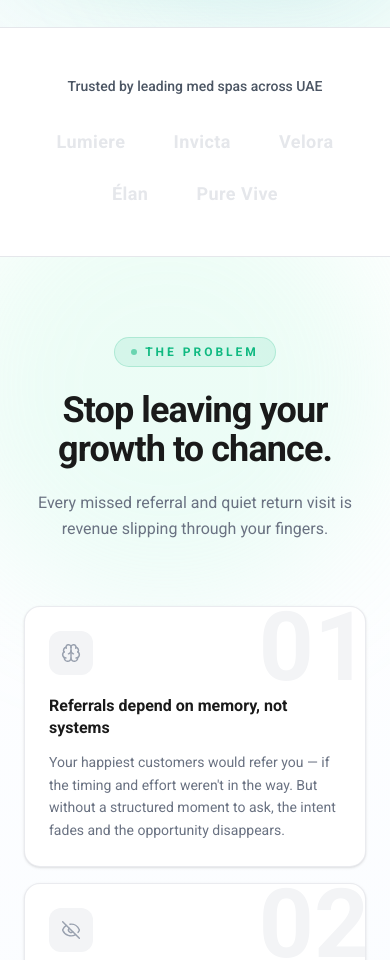
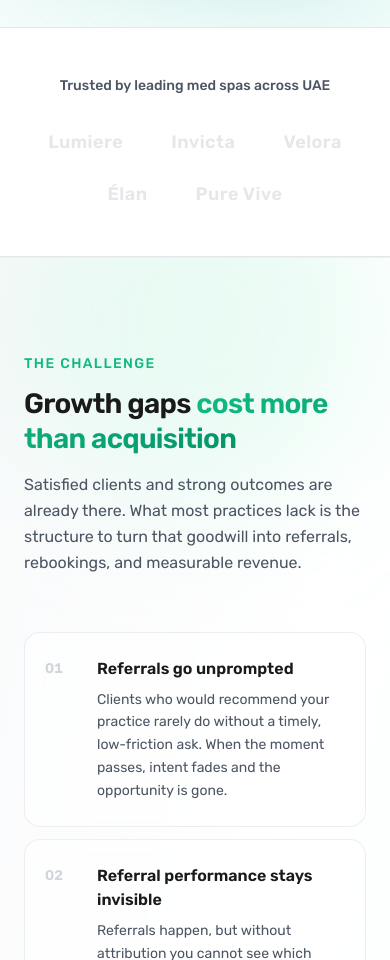
Before and after one commit to ArslanHaaider/refer-apex, a Next.js app: page / in a window 390 px wide. Shown: the part 1040-2000 px from the top of the page. Built offline with nearby package versions, Linux system fonts and the light colour scheme.

Commit message:
Update font to Rubik and enhance global styles. Introduce new animations for icons and cards in the Problem Statement component, and restructure layout for improved responsiveness and visual appeal.

```diff
--- a/src/app/globals.css
+++ b/src/app/globals.css
@@ -11,7 +11,7 @@
   --color-gray-200: #e5e7eb;
   --color-off-white: #f9fafb;
 
-  --font-sans: var(--font-roboto), ui-sans-serif, system-ui, sans-serif;
+  --font-sans: var(--font-rubik), ui-sans-serif, system-ui, sans-serif;
 
   --animate-hero-pop: hero-image-pop 0.9s cubic-bezier(0.22, 1, 0.36, 1) 0.5s both;
 }
@@ -69,5 +69,31 @@
 body {
   background-color: #ffffff;
   color: #1a1a1a;
-  font-family: var(--font-roboto), ui-sans-serif, system-ui, sans-serif;
+  font-family: var(--font-rubik), ui-sans-serif, system-ui, sans-serif;
 }
+
+@keyframes icon-breathe {
+  0%, 100% {
+    box-shadow: 0 0 0 0 rgba(16, 185, 129, 0);
+  }
+  50% {
+    box-shadow: 0 0 0 6px rgba(16, 185, 129, 0.12);
+  }
+}
+
+@keyframes card-shimmer {
+  0%, 100% {
+    opacity: 0.5;
+  }
+  50% {
+    opacity: 1;
+  }
+}
+
+.animate-icon-breathe {
+  animation: icon-breathe 2.8s ease-in-out infinite;
+}
+
+.animate-card-shimmer {
+  animation: card-shimmer 3s ease-in-out infinite;
+}
--- a/src/components/landing/problem-statement.tsx
+++ b/src/components/landing/problem-statement.tsx
@@ -1,190 +1,109 @@
-"use client";
-
-import { useEffect, useRef, useState } from "react";
-import {
-  Brain,
-  CalendarX,
-  EyeOff,
-  MessageSquareWarning,
-  PhoneMissed,
-  Puzzle,
-} from "lucide-react";
-import type { LucideIcon } from "lucide-react";
-import { PROBLEMS } from "@/lib/landing-data";
+import { PROBLEMS, PROBLEM_STATS } from "@/lib/landing-data";
 import { Container } from "@/components/ui/container";
-
-const iconMap: Record<(typeof PROBLEMS)[number]["icon"], LucideIcon> = {
-  brain: Brain,
-  "eye-off": EyeOff,
-  "calendar-x": CalendarX,
-  "message-square-warning": MessageSquareWarning,
-  "phone-missed": PhoneMissed,
-  puzzle: Puzzle,
-};
-
-function useInView(threshold = 0.15) {
-  const ref = useRef<HTMLDivElement>(null);
-  const [inView, setInView] = useState(false);
-
-  useEffect(() => {
-    const el = ref.current;
-    if (!el) return;
-    const obs = new IntersectionObserver(
-      ([entry]) => {
-        if (entry.isIntersecting) setInView(true);
-      },
-      { threshold },
-    );
-    obs.observe(el);
-    return () => obs.disconnect();
-  }, [threshold]);
-
-  return { ref, inView };
-}
+import { Section } from "@/components/ui/section";
 
 export function ProblemStatement() {
-  const [activeIndex, setActiveIndex] = useState<number | null>(null);
-  const { ref: headerRef, inView: headerInView } = useInView(0.4);
-  const { ref: gridRef, inView: gridInView } = useInView(0.08);
-
   return (
-    <section
+    <Section.Root
       id="problems"
-      className="relative overflow-hidden bg-gradient-to-b from-white via-blue-50/40 to-emerald-50/30 py-20"
+      className="relative overflow-hidden border-t border-gray-200/60 bg-gradient-to-br from-off-white via-white to-emerald-50/40 py-24"
     >
-      {/* Decorative blobs — same language as Hero */}
       <div
-        className="pointer-events-none absolute -top-24 right-0 h-[28rem] w-[28rem] rounded-full bg-emerald-200/20 blur-3xl"
+        className="pointer-events-none absolute -top-32 right-0 h-96 w-96 rounded-full bg-emerald-200/20 blur-3xl"
         aria-hidden="true"
       />
       <div
-        className="pointer-events-none absolute bottom-0 left-1/3 h-72 w-72 rounded-full bg-blue-200/20 blur-3xl"
+        className="pointer-events-none absolute bottom-0 left-1/4 h-72 w-72 rounded-full bg-blue-100/30 blur-3xl"
         aria-hidden="true"
       />
 
       <Container className="relative">
-        {/* Header */}
+        <div className="grid gap-14 lg:grid-cols-[minmax(0,0.4fr)_minmax(0,1fr)] lg:gap-20">
+          <div className="lg:sticky lg:top-28 lg:self-start">
+            <Section.Eyebrow>The Challenge</Section.Eyebrow>
+            <h2 className="text-[28px] font-semibold leading-tight tracking-tight sm:text-[36px]">
+              <span className="text-charcoal">Growth gaps </span>
+              <span className="bg-gradient-to-r from-emerald to-emerald-dark bg-clip-text text-transparent">
+                cost more than acquisition
+              </span>
+            </h2>
+            <Section.Body className="max-w-md text-gray-600">
+              Satisfied clients and strong outcomes are already there. What most
+              practices lack is the structure to turn that goodwill into
+              referrals, rebookings, and measurable revenue.
+            </Section.Body>
+
+            <dl className="mt-10 hidden space-y-4 border-t border-gray-200/80 pt-8 lg:block">
+              {PROBLEM_STATS.map((stat) => (
                 <div
-          ref={headerRef}
-          className={`mx-auto max-w-2xl text-center transition-all duration-700 ease-out motion-reduce:translate-y-0 motion-reduce:opacity-100 ${
-            headerInView ? "translate-y-0 opacity-100" : "translate-y-8 opacity-0"
-          }`}
+                  key={stat.label}
+                  className="group rounded-xl border border-transparent bg-white/50 px-4 py-4 transition-all duration-300 hover:-translate-y-0.5 hover:border-emerald/15 hover:bg-white hover:shadow-md hover:shadow-emerald/5"
                 >
-          <span className="inline-flex items-center gap-2 rounded-full border border-emerald/20 bg-emerald/10 px-4 py-1.5 text-xs font-bold tracking-[0.25em] text-emerald uppercase">
-            <span className="h-1.5 w-1.5 animate-pulse rounded-full bg-emerald" />
-            The Problem
-          </span>
-          <h2 className="mt-6 text-[36px] font-bold leading-[1.1] tracking-tight text-charcoal sm:text-[44px]">
-            Stop leaving your growth
-            <br className="hidden sm:block" /> to chance.
-          </h2>
-          <p className="mt-5 text-base leading-relaxed text-gray-500">
-            Every missed referral and quiet return visit is revenue slipping through your fingers.
-          </p>
+                  <dt className="text-2xl font-semibold tracking-tight text-charcoal transition-colors duration-300 group-hover:text-emerald">
+                    {stat.value}
+                  </dt>
+                  <dd className="mt-1 text-sm leading-snug text-gray-600">
+                    {stat.label}
+                  </dd>
+                </div>
+              ))}
+            </dl>
           </div>
 
-        {/* Cards grid */}
-        <div
-          ref={gridRef}
-          className="mt-16 grid grid-cols-1 gap-4 sm:grid-cols-2 lg:grid-cols-3"
-        >
-          {PROBLEMS.map((problem, index) => {
-            const Icon = iconMap[problem.icon];
-            const isActive = activeIndex === index;
-            const isDimmed = activeIndex !== null && !isActive;
-
-            return (
+          <div className="space-y-3">
+            {PROBLEMS.map((problem, index) => (
               <article
                 key={problem.title}
-                onMouseEnter={() => setActiveIndex(index)}
-                onMouseLeave={() => setActiveIndex(null)}
-                className={`group relative cursor-default overflow-hidden rounded-2xl border bg-white p-6 transition-all duration-500 ease-out motion-reduce:translate-y-0 motion-reduce:opacity-100 ${
-                  gridInView ? "translate-y-0 opacity-100" : "translate-y-10 opacity-0"
-                } ${
-                  isActive
-                    ? "-translate-y-1.5 border-emerald/40 shadow-[0_8px_40px_-8px_rgba(16,185,129,0.22)]"
-                    : isDimmed
-                      ? "border-gray-100 opacity-60"
-                      : "border-gray-200/80 shadow-sm hover:border-gray-300"
-                }`}
-                style={{ transitionDelay: gridInView ? `${index * 80}ms` : "0ms" }}
+                className="group relative overflow-hidden rounded-2xl border border-gray-200/70 bg-white/60 px-5 py-6 backdrop-blur-sm transition-all duration-300 hover:-translate-y-1 hover:border-emerald/25 hover:bg-white hover:shadow-lg hover:shadow-emerald/8 sm:px-6 sm:py-7"
               >
-                {/* Faded background number */}
+                <div
+                  className="absolute inset-y-0 left-0 w-1 origin-top scale-y-0 rounded-r-full bg-gradient-to-b from-emerald to-emerald-dark transition-transform duration-300 group-hover:scale-y-100"
+                  aria-hidden="true"
+                />
+
+                <div className="flex gap-5 sm:gap-7">
                   <span
-                  className="pointer-events-none absolute -right-1 -top-2 select-none text-8xl font-extrabold leading-none text-gray-100"
                     aria-hidden="true"
+                    className="w-8 shrink-0 pt-0.5 text-sm font-semibold tabular-nums text-gray-300 transition-all duration-300 group-hover:scale-110 group-hover:text-emerald sm:w-10"
                   >
                     {String(index + 1).padStart(2, "0")}
                   </span>
-
-                {/* Icon */}
-                <div className="relative mb-5 inline-flex">
-                  <div
-                    className={`flex h-11 w-11 items-center justify-center rounded-xl transition-all duration-300 ${
-                      isActive ? "bg-emerald/15" : "bg-gray-100"
-                    }`}
+                  <div className="min-w-0 flex-1">
+                    <h3 className="text-base font-semibold text-charcoal transition-colors duration-300 group-hover:text-emerald sm:text-lg">
+                      {problem.title}
+                    </h3>
+                    <p className="mt-2 max-w-2xl text-sm leading-relaxed text-gray-600 transition-colors duration-300 group-hover:text-gray-600/90 sm:text-base">
+                      {problem.description}
+                    </p>
+                  </div>
+                  <span
+                    aria-hidden="true"
+                    className="hidden shrink-0 self-center text-emerald opacity-0 transition-all duration-300 group-hover:translate-x-0.5 group-hover:opacity-100 sm:inline"
                   >
-                    <Icon
-                      className={`h-5 w-5 transition-colors duration-300 ${
-                        isActive ? "text-emerald" : "text-gray-400"
-                      }`}
-                      strokeWidth={1.75}
-                    />
+                    →
+                  </span>
                 </div>
-                  {isActive && (
-                    <span
-                      className="absolute inset-0 animate-ping rounded-xl bg-emerald/20 motion-reduce:hidden"
-                      aria-hidden="true"
-                    />
-                  )}
+              </article>
+            ))}
+          </div>
         </div>
 
-                <h3
-                  className={`text-base font-semibold leading-snug transition-colors duration-300 ${
-                    isActive ? "text-emerald" : "text-charcoal"
-                  }`}
-                >
-                  {problem.title}
-                </h3>
-                <p className="mt-3 text-sm leading-relaxed text-gray-500">
-                  {problem.description}
-                </p>
-
-                {/* Sliding emerald accent at bottom */}
-                <div
-                  className={`absolute bottom-0 left-0 h-0.5 w-full origin-left rounded-full bg-emerald transition-transform duration-500 ${
-                    isActive ? "scale-x-100" : "scale-x-0"
-                  }`}
-                  aria-hidden="true"
-                />
-              </article>
-            );
-          })}
-        </div>
-
-        {/* Stats row */}
-        <div
-          className={`mt-12 grid grid-cols-3 divide-x divide-gray-200 overflow-hidden rounded-2xl border border-gray-200 bg-white shadow-sm transition-all duration-700 delay-500 motion-reduce:translate-y-0 motion-reduce:opacity-100 ${
-            gridInView ? "translate-y-0 opacity-100" : "translate-y-6 opacity-0"
-          }`}
-        >
-          {(
-            [
-              { value: "73%", label: "of clients never refer without a prompt" },
-              { value: "2.4×", label: "more bookings with automated follow-ups" },
-              { value: "$6,200", label: "avg. annual revenue lost per inactive client" },
-            ] as const
-          ).map((stat) => (
+        <dl className="mt-14 grid gap-4 border-t border-gray-200/80 pt-10 sm:grid-cols-3 lg:hidden">
+          {PROBLEM_STATS.map((stat) => (
             <div
               key={stat.label}
-              className="flex flex-col items-center justify-center gap-1 px-4 py-6 text-center"
+              className="group rounded-xl border border-gray-200/70 bg-white/70 px-4 py-4 transition-all duration-300 hover:-translate-y-0.5 hover:border-emerald/20 hover:bg-white hover:shadow-md hover:shadow-emerald/5"
             >
-              <span className="text-2xl font-bold text-emerald sm:text-3xl">{stat.value}</span>
-              <span className="text-xs leading-snug text-gray-500 sm:text-sm">{stat.label}</span>
+              <dt className="text-2xl font-semibold tracking-tight text-charcoal transition-colors duration-300 group-hover:text-emerald">
+                {stat.value}
+              </dt>
+              <dd className="mt-1 text-sm leading-snug text-gray-600">
+                {stat.label}
+              </dd>
             </div>
           ))}
-        </div>
+        </dl>
       </Container>
-    </section>
+    </Section.Root>
   );
 }
--- a/src/lib/landing-data.ts
+++ b/src/lib/landing-data.ts
@@ -101,42 +101,42 @@ export const FEATURE_ITEMS = [
   },
 ] as const;
 
+export const PROBLEM_STATS = [
+  { value: "73%", label: "of clients never refer without a structured prompt" },
+  { value: "2.4×", label: "more bookings with consistent follow-up" },
+  { value: "$6,200", label: "average annual revenue lost per inactive client" },
+] as const;
+
 export const PROBLEMS = [
   {
-    title: "Referrals depend on memory, not systems",
+    title: "Referrals go unprompted",
     description:
-      "Your happiest customers would refer you — if the timing and effort weren't in the way. But without a structured moment to ask, the intent fades and the opportunity disappears.",
-    icon: "brain" as const,
+      "Clients who would recommend your practice rarely do without a timely, low-friction ask. When the moment passes, intent fades and the opportunity is gone.",
   },
   {
-    title: "No clear view of what's actually working",
+    title: "Referral performance stays invisible",
     description:
-      "Referrals happen, but they're invisible. You can't improve what you can't measure — and right now, there's no clear picture of where your best growth is coming from.",
-    icon: "eye-off" as const,
+      "Referrals happen, but without attribution you cannot see which channels, staff, or campaigns drive results — or where to invest next.",
   },
   {
-    title: "Customers who meant to return… don't",
+    title: "Inactive clients quietly leave",
     description:
-      "Most customers don't leave because they're unhappy — they just get distracted. Without reminders or follow-up, they quietly book elsewhere.",
-    icon: "calendar-x" as const,
+      "Most clients do not churn because they are unhappy. They simply get busy. Without re-engagement, they book elsewhere without warning.",
   },
   {
-    title: "Asking feels uncomfortable, so it gets skipped",
+    title: "In-person asks get skipped",
     description:
-      "In real conversations, asking for referrals often feels awkward or forced. So the moment passes, even when customers are most willing.",
-    icon: "message-square-warning" as const,
+      "Front-desk teams avoid referral conversations when they feel awkward or off-brand. The result is inconsistent asks, even from your happiest clients.",
   },
   {
-    title: "Every missed call is a missed opportunity",
+    title: "Missed calls become lost bookings",
     description:
-      "A referral calls at the wrong time. It goes to voicemail. By the time you respond, they've already booked with someone else.",
-    icon: "phone-missed" as const,
+      "New referral inquiries rarely wait. A delayed callback often means the client has already scheduled with a competitor.",
   },
   {
-    title: "Referral activity is happening — just not captured",
+    title: "Growth data sits across tools",
     description:
-      "The system is fragmented. You might be getting referrals already, but there's no central place to track, understand, or scale them.",
-    icon: "puzzle" as const,
+      "Reviews, referrals, and rebookings live in separate systems with no unified view. Leaks go unnoticed and improvements are hard to measure.",
   },
 ] as const;
 
```
Also changed, not shown: src/app/layout.tsx (+5 -5 lines). Lines whose indentation alone changed are shown as unchanged.
